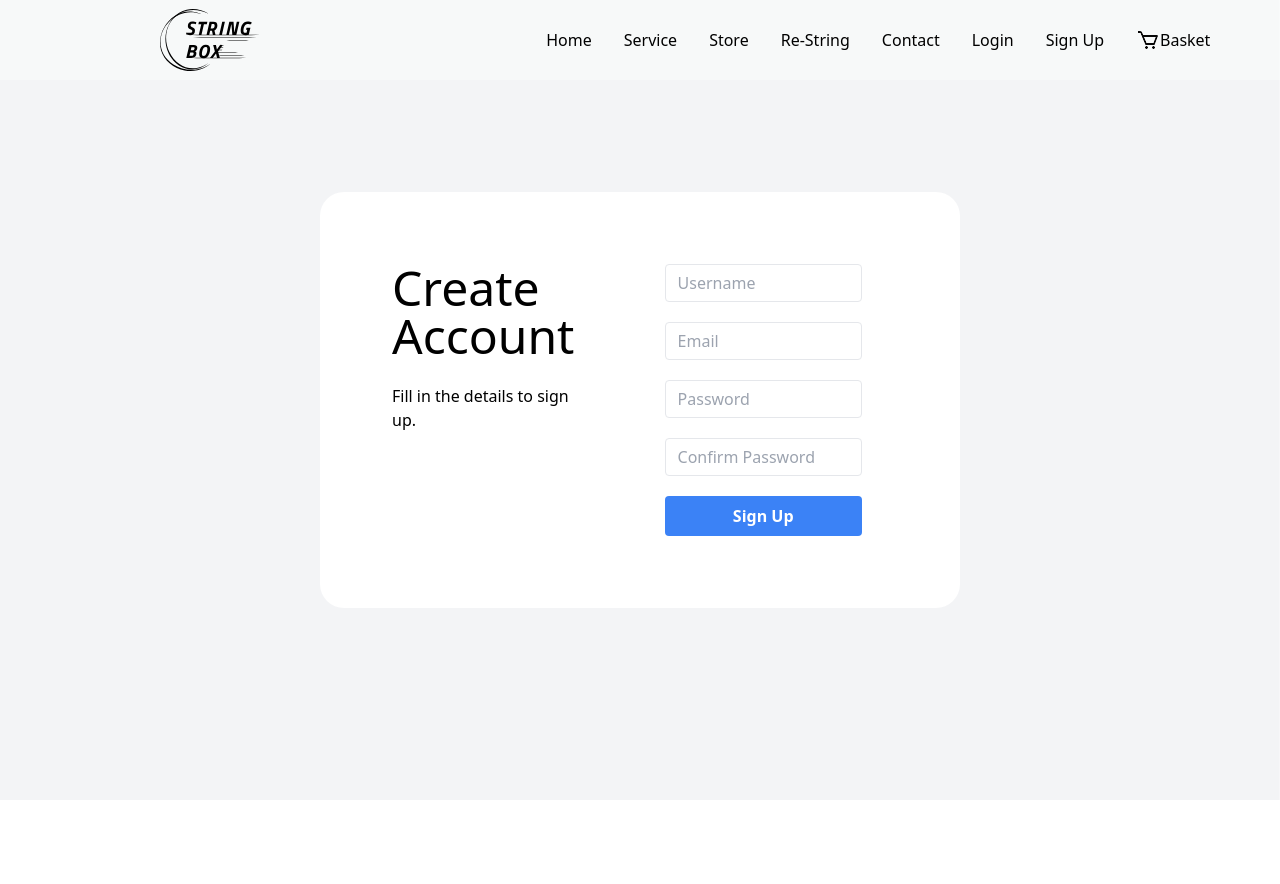
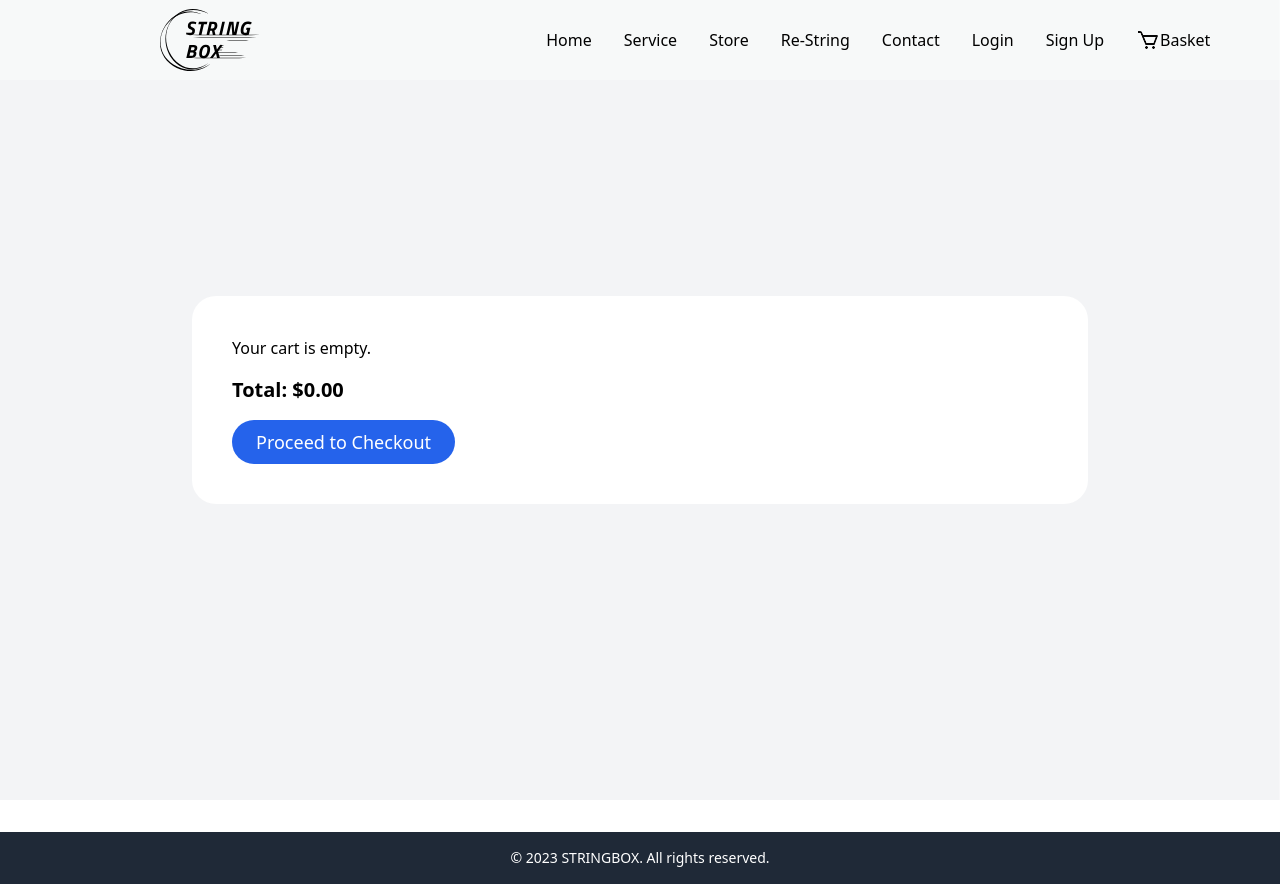
Before and after one commit to AngusBlomley/string-box, a Next.js app: page /checkout in a window 1280 px wide. Before the commit the page ends 800 px from the top, so only its background shows below. Built offline with nearby package versions, Linux system fonts and the light colour scheme.

Commit message:
creating cart reducer

```diff
--- a/src/pages/checkout.js
+++ b/src/pages/checkout.js
@@ -1,86 +1,92 @@
-// pages/signup.js
-import React, { useState } from 'react';
-import { useDispatch } from 'react-redux';
+/* eslint-disable @next/next/no-img-element */
+import React, { useState, useEffect } from 'react';
+import { useSelector, useDispatch } from 'react-redux';
+import productsData from '../../public/data/products.json'; // Adjust the path as necessary
 import Footer from "@/components/footer";
 import Header_global from "@/components/headerGlobal";
 
-export default function SignUp() {
-    const [username, setUsername] = useState('');
-    const [email, setEmail] = useState('');
-    const [password, setPassword] = useState('');
-    const [confirmPassword, setConfirmPassword] = useState('');
+export default function Checkout() {
     const dispatch = useDispatch();
+    const cartItems = useSelector(state => state.cart.items);
 
-    const handleSignUp = (e) => {
-        e.preventDefault();
-        if (password !== confirmPassword) {
-            alert("Passwords do not match!");
-            return;
-        }
-        dispatch({
-            type: 'USER_SIGNUP',
-            payload: { username, email, password },
-        });
+    // Fetch cart products details
+    const [cartProductDetails, setCartProductDetails] = useState([]);
+    useEffect(() => {
+        const details = cartItems.map(itemId =>
+            productsData.find(product => product.id === itemId)
+        );
+        setCartProductDetails(details);
+    }, [cartItems]);
+
+    // Calculate total
+    const [total, setTotal] = useState(0);
+    useEffect(() => {
+        const newTotal = cartProductDetails.reduce((acc, product) => acc + product.price * product.quantity, 0);
+        setTotal(newTotal);
+    }, [cartProductDetails]);
+
+    const handleCheckout = () => {
+        // Implement checkout functionality here
+        alert('Proceed to payment!');
     };
 
     return (
         <main>
             <Header_global />
-            <div className="flex items-center justify-center h-screen bg-gray-100">
-                <div className="flex row bg-white h-10/12 w-1/2 rounded-3xl p-10 justify-between max-xl:flex-col max-xl:p-0 max-xl:pb-10 max-md:w-screen">
-                    <div className="w-100 p-8 max-xl:mx-auto">
-                        <h1 className="text-5xl">Create Account</h1>
-                        <br></br>
-                        <label>Fill in the details to sign up.</label>
+            <div className="flex items-center justify-center min-h-screen bg-gray-100 p-10">
+                <div className="bg-white rounded-3xl p-10 w-full max-w-4xl">
+                    <div className="overflow-y-auto h-full">
+                        {cartProductDetails.length ? cartProductDetails.map((product, index) => (
+                            <div key={index} className="flex items-center justify-between mb-4 p-4 border-b">
+                                <div className="flex items-center">
+                                    <img
+                                        src={product.image}
+                                        alt={product.name}
+                                        className="h-20 w-20 object-cover rounded-full mr-4"
+                                    />
+                                    <div>
+                                        <h3 className="text-lg font-semibold">{product.name}</h3>
+                                        <p className="text-sm text-gray-600">{product.description}</p>
+                                    </div>
+                                </div>
+                                <div className="flex items-center">
+                                    <span className="text-lg font-semibold">${product.price}</span>
+                                    <input
+                                        type="number"
+                                        min="1"
+                                        value={product.quantity}
+                                        onChange={e => updateQuantity(index, e.target.value)}
+                                        className="ml-4 w-16 text-center border-2 border-gray-300 rounded-md"
+                                    />
+                                </div>
+                            </div>
+                        )) : (
+                            <p>Your cart is empty.</p>
+                        )}
                     </div>
-                    <div className="flex justify-center">
-                        <form className="p-8 w-10/12 max-xl:p-0" onSubmit={handleSignUp}>
-                            <input
-                                placeholder="Username"
-                                type="text"
-                                id="username"
-                                value={username}
-                                onChange={(e) => setUsername(e.target.value)}
-                                className="w-full px-3 py-2 leading-tight text-gray-700 border rounded"
-                            />
-
-                            <input
-                                placeholder="Email"
-                                type="email"
-                                id="email"
-                                value={email}
-                                onChange={(e) => setEmail(e.target.value)}
-                                className="mt-5 w-full px-3 py-2 leading-tight text-gray-700 border rounded"
-                            />
-
-                            <input
-                                placeholder="Password"
-                                type="password"
-                                id="password"
-                                value={password}
-                                onChange={(e) => setPassword(e.target.value)}
-                                className="mt-5 w-full px-3 py-2 leading-tight text-gray-700 border rounded"
-                            />
-
-                            <input
-                                placeholder="Confirm Password"
-                                type="password"
-                                id="confirmPassword"
-                                value={confirmPassword}
-                                onChange={(e) => setConfirmPassword(e.target.value)}
-                                className="mt-5 w-full px-3 py-2 leading-tight text-gray-700 border rounded"
-                            />
-
-                            <button
-                                type="submit"
-                                className="mt-5 w-full px-4 py-2 font-bold text-white bg-blue-500 rounded hover:bg-blue-700 focus:outline-none focus:shadow-outline"
-                            >
-                                Sign Up
-                            </button>
-                        </form>
+                    <div className="mt-4">
+                        <h2 className="text-xl font-bold">Total: ${total.toFixed(2)}</h2>
+                        <button
+                            type="button"
+                            className="mt-4 px-6 py-2 bg-blue-600 text-white text-lg rounded-full hover:bg-blue-700 focus:outline-none focus:bg-blue-700"
+                            onClick={handleCheckout}
+                        >
+                            Proceed to Checkout
+                        </button>
                     </div>
                 </div>
             </div>
+            <Footer />
         </main>
     );
+
+    // Helper function to update quantity
+    function updateQuantity(index, quantity) {
+        const updatedDetails = [...cartProductDetails];
+        updatedDetails[index] = {
+            ...updatedDetails[index],
+            quantity: Number(quantity),
+        };
+        setCartProductDetails(updatedDetails);
+    }
 };
--- /dev/null
+++ b/src/store/reducers/cartReducer.js
@@ -0,0 +1,25 @@
+const initialCartState = {
+    items: [], // This will hold an array of item IDs or item details
+};
+
+function cartReducer(state = initialCartState, action) {
+    switch (action.type) {
+        case 'ADD_TO_CART':
+            // logic to add to cart
+            return {
+                ...state,
+                items: [...state.items, action.payload],
+            };
+        case 'REMOVE_FROM_CART':
+            // logic to remove from cart
+            return {
+                ...state,
+                items: state.items.filter(item => item.id !== action.payload),
+            };
+        // Add other cart-related actions here
+        default:
+            return state;
+    }
+}
+
+export default cartReducer;
--- a/src/store/reducers/rootReducer.js
+++ b/src/store/reducers/rootReducer.js
@@ -1,4 +1,6 @@
 import { combineReducers } from 'redux';
+import cartReducer from './cartReducer';
+
 const initialState = {
     isLoading: false,
     data: null,
@@ -28,9 +30,10 @@ function userReducer(state = initialState, action) {
             return state;
     }
 }
+
 const rootReducer = combineReducers({
     user: userReducer,
-    // other reducers will go here
+    cart: cartReducer
 });
 
 export default rootReducer;
```
